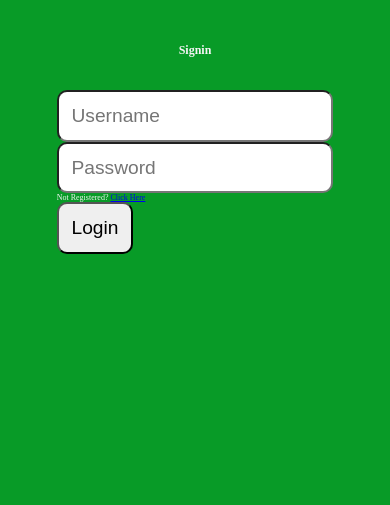
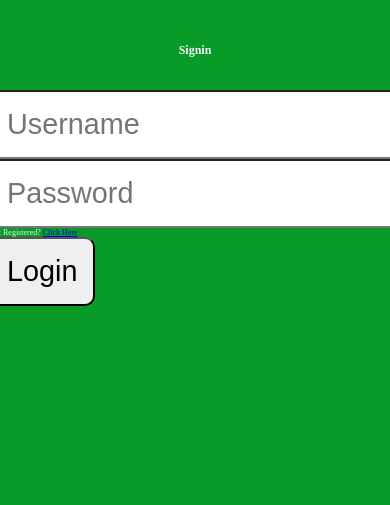
Before and after one commit to codewithdani/weather_app, a Flask app: page / in a window 390 px wide; the page is wider, and only the part inside the window is pictured. Shown: the top 505 px of that part. Run offline with Flask 3, Linux system fonts and the light colour scheme.

Commit message:
css update

```diff
--- a/static/styles/style.css
+++ b/static/styles/style.css
@@ -67,8 +67,8 @@ th, td {
     }
 
     input, button {
-        font-size: 1.2rem; /* Slightly reduce font size for mobile */
-        padding: .8rem; /* Adjust padding for mobile */
+        font-size: 1.8rem; /* Slightly reduce font size for mobile */
+        padding: 1rem; /* Adjust padding for mobile */
     }
 
     footer {
```
